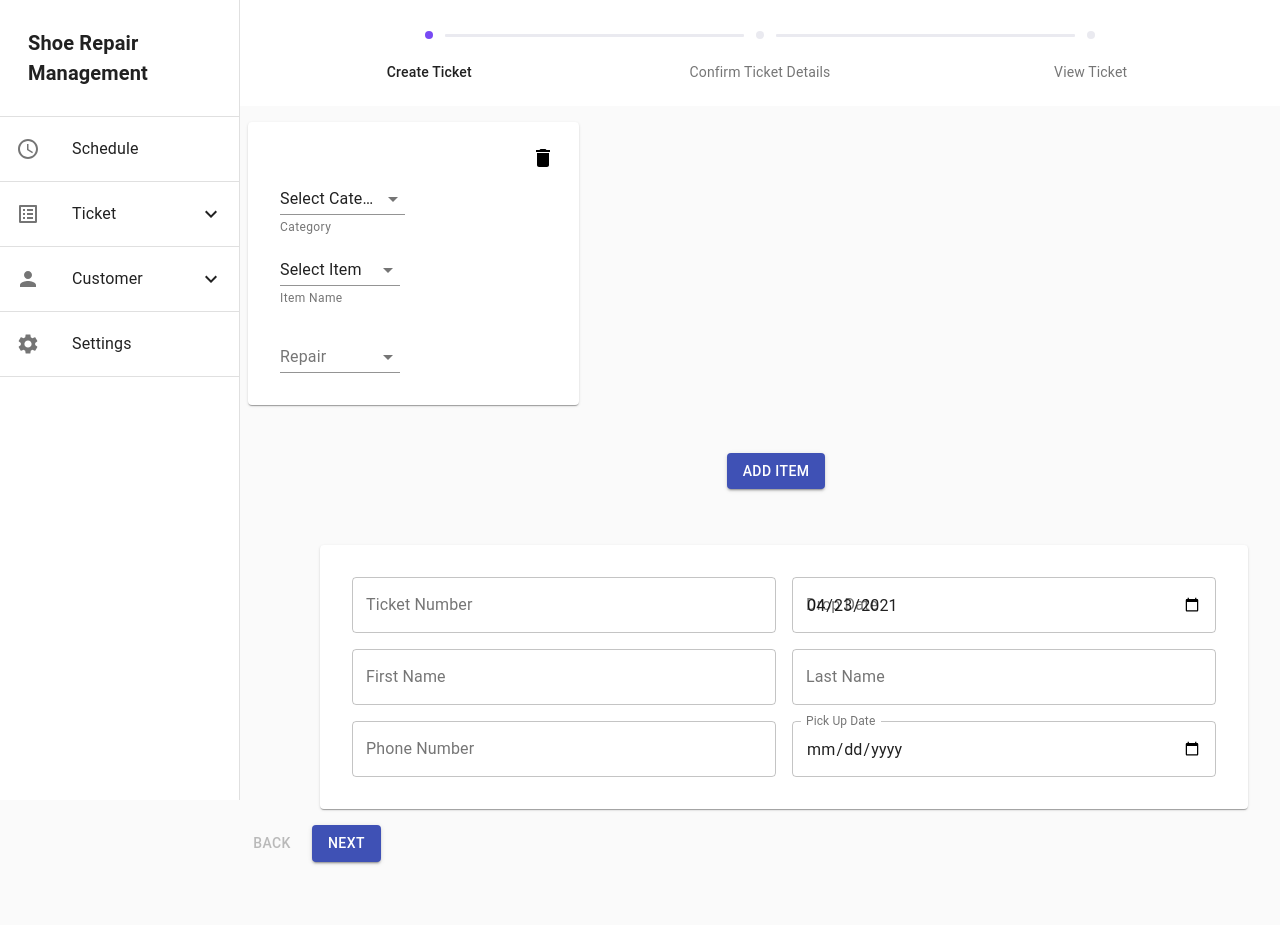
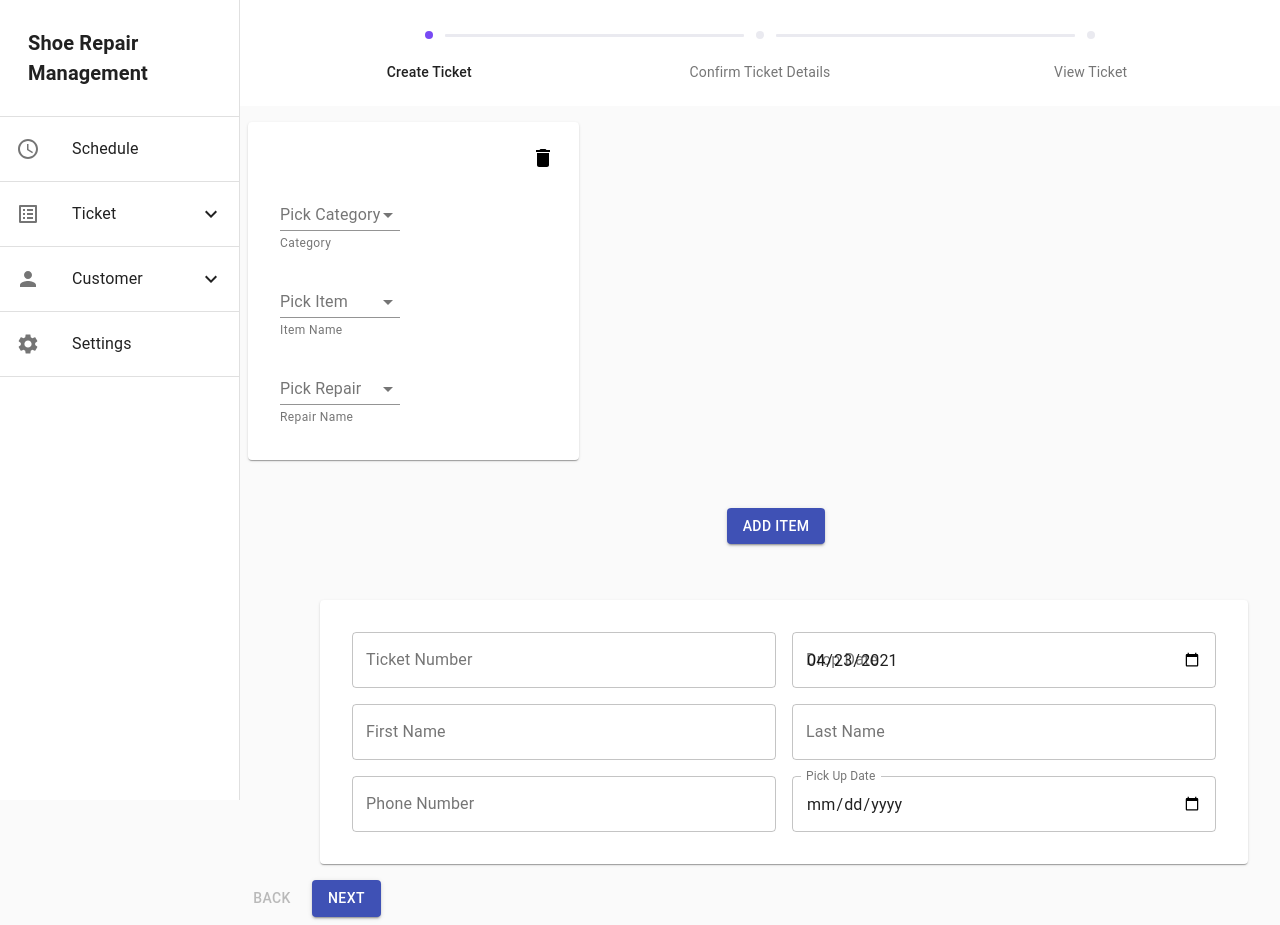
Before and after one commit to gosupark27/Shoe-Repair-Management, a React (Create React App) app in the folder client/: page /ticket in a window 1280 px wide. Before the commit the page ends 870 px from the top, so only its background shows below. Built offline with nearby package versions, Linux system fonts and the light colour scheme.

Commit message:
feat: Can edit item and save changes

```diff
--- a/client/src/component/Contexts/ItemListContext.js
+++ b/client/src/component/Contexts/ItemListContext.js
@@ -6,32 +6,34 @@ export const ItemListContext = createContext()
 export const ItemListProvider = (props) => {
     const [itemList, setItemList] = useState()
 
-    const removeItem = (index) => {
-        const newItemList = itemList.filter(item => item.id !== index);
-        setItemList(newItemList);
-    }
+    // const removeItem = (index) => {
+    //     const newItemList = itemList.filter(item => item.id !== index);
+    //     setItemList(newItemList);
+    // }
 
-    const updateItemList = (index, value, _prop) => {
-        const newItemList = itemList.map((item) => {
-            if (item.id === index) {
-                if (_prop === 'repair') {
-                    item[_prop].push(value)
-                }
-                item[_prop] = value;
-            }
-            return item;
-        });
-        setItemList(newItemList)
-    }
+    // const updateItemList = (index, value, _prop) => {
+    //     console.log('updateItemList is called')
+    //     const newItemList = itemList.map((item) => {
+    //         if (item.id === index) {
+    //             if (_prop === 'repair') {
+    //                 item[_prop].push(value)
+    //             }
+    //             item[_prop] = value;
+    //         }
+    //         return item;
+    //     });
+    //     console.log('updateItemList is called')
+    //     setItemList(newItemList)
+    // }
 
-    const addItem = () => {
-        let tempId = uuidv4();
-        let newItem = { id: tempId, itemName: '', repair: [], category: '' }
-        setItemList([...itemList, newItem])
-    };
+    // const addItem = () => {
+    //     let tempId = uuidv4();
+    //     let newItem = { id: tempId, itemName: '', repair: [], category: '' }
+    //     setItemList([...itemList, newItem])
+    // };
 
     return (
-        <ItemListContext.Provider value={[itemList, setItemList, removeItem, updateItemList, addItem]}>
+        <ItemListContext.Provider value={[itemList, setItemList]}>
             {props.children}
         </ItemListContext.Provider >
     )
--- a/client/src/component/createTicketForm.js
+++ b/client/src/component/createTicketForm.js
@@ -24,7 +24,7 @@ const useStyles = makeStyles(theme => ({
 const CreateTicketForm = () => {
     const classes = useStyles()
     const [ticketDetails, setTicketDetails] = useContext(TicketContext)
-    const [itemList, setItemList, removeItem, updateItemList, addItem] = useContext(ItemListContext)
+    const [itemList, setItemList] = useContext(ItemListContext)
 
     const initialItem = () => {
         if(ticketDetails.ticketItems === undefined || ticketDetails.ticketItems.length === 0){
@@ -60,30 +60,30 @@ const CreateTicketForm = () => {
     }
 
 
-    // const removeItem = (index) => {
-    //     const newItemList = itemList.filter(item => item.id !== index);
-    //     setItemList(newItemList);
-    // }
+    const removeItem = (index) => {
+        const newItemList = itemList.filter(item => item.id !== index);
+        setItemList(newItemList);
+    }
 
-    // const updateItemList = (index, value, _prop) => {
-    //     console.log('id:', index)
-    //     const newItemList = itemList.map((item) => {
-    //         if (item.id === index) {
-    //             if (_prop === 'repair') {
-    //                 item[_prop].push(value)
-    //             }
-    //             item[_prop] = value;
-    //         }
-    //         return item;
-    //     });
-    //     setItemList(newItemList)
-    // }
+    const updateItemList = (index, value, _prop) => {
+        console.log('id:', index)
+        const newItemList = itemList.map((item) => {
+            if (item.id === index) {
+                if (_prop === 'repair') {
+                    item[_prop].push(value)
+                }
+                item[_prop] = value;
+            }
+            return item;
+        });
+        setItemList(newItemList)
+    }
 
-    // const addItem = () => {
-    //     let tempId = uuidv4();
-    //     let newItem = { id: tempId, itemName: '', repair: [], category: '' }
-    //     setItemList([...itemList, newItem])
-    // };
+    const addItem = () => {
+        let tempId = uuidv4();
+        let newItem = { id: tempId, itemName: '', repair: [], category: '' }
+        setItemList([...itemList, newItem])
+    };
 
     // const setToCategory = (event) => {
     //     setCategory(event.target.value)
@@ -117,8 +117,8 @@ const CreateTicketForm = () => {
         <Grid container>
             <Grid container item xs={12} spacing={2}>
                 {
-                    ticketDetails?.ticketItems?.map(item => (
-                        <Item key={item.id} id={item.id} remove={removeItem} updateItemList={updateItemList} />
+                    ticketDetails.ticketItems?.map(item => (
+                        <Item key={item.id} id={item.id} remove={removeItem} update={updateItemList}/>
 
                     ))
                 }
--- a/client/src/component/editTicketForm.js
+++ b/client/src/component/editTicketForm.js
@@ -10,6 +10,7 @@ import CardContent from '@material-ui/core/CardContent';
 import Chip from '@material-ui/core/Chip';
 import Typography from '@material-ui/core/Typography';
 import { TicketContext } from './Contexts/TicketContext'
+import { ItemListContext } from './Contexts/ItemListContext'
 import Paper from '@material-ui/core/Paper';
 import CardHeader from '@material-ui/core/CardHeader';
 import IconButton from '@material-ui/core/IconButton';
@@ -28,6 +29,7 @@ const EditTicketForm = () => {
     // const savedTicket = useLocation().state
     // console.log(savedTicket.ticketItems)
     const [ticketDetails] = useContext(TicketContext)
+    const [itemList, setItemList] = useContext(ItemListContext)
     const [showComponent, setShowComponent] = useState(false)
     const [editId, setEditId] = useState(0)
 
@@ -40,7 +42,24 @@ const EditTicketForm = () => {
     const handleItemEdit = (id) => {
         setEditId(id)
     }
-    console.log('editTicketForm id:', editId)
+    const removeItem = (index) => {
+        const newItemList = itemList.filter(item => item.id !== index);
+        setItemList(newItemList);
+    }
+
+    const updateItemList = (index, value, _prop) => {
+        console.log('id:', index)
+        const newItemList = itemList.map((item) => {
+            if (item.id === index) {
+                if (_prop === 'repair') {
+                    item[_prop].push(value)
+                }
+                item[_prop] = value;
+            }
+            return item;
+        });
+        setItemList(newItemList)
+    }
 
     return (
         <Grid container style={{ margin: 10 }} spacing={2}>
@@ -52,7 +71,13 @@ const EditTicketForm = () => {
             <Grid container item xs={12} alignItems='center' justify='center' spacing={2}>
 
                 {ticketDetails.ticketItems.map(item => (
-                    item.id === editId ? (<Item id={editId}/>) : (
+                    item.id === editId ? (
+                        <>
+                            <Item key={item.id} id={item.id} remove={removeItem} update={updateItemList}/>
+                            <Button onClick={() => setEditId(0)}>Save Changes</Button>
+                        </>
+                    )
+                        : (
                             <Grid item xs={4} key={item.id}>
                                 <Container maxWidth="sm">
                                     <Card>
--- a/client/src/component/item.js
+++ b/client/src/component/item.js
@@ -19,7 +19,6 @@ import Button from "@material-ui/core/Button"
 import Paper from '@material-ui/core/Paper';
 import Container from '@material-ui/core/Container';
 import FormHelperText from '@material-ui/core/FormHelperText';
-import { ItemListContext } from './Contexts/ItemListContext'
 import { TicketContext } from './Contexts/TicketContext'
 import Input from '@material-ui/core/Input';
 import Chip from '@material-ui/core/Chip';
@@ -53,37 +52,35 @@ const useStyles = makeStyles(theme => ({
 }));
 
 
-const Item = ({id}) => {
-    // { id, remove, updateItemList }
-    console.log('item id:',id)
+const Item = ({ id, remove, update }) => {
+    console.log('item id:', id)
 
     const [ticketDetails] = useContext(TicketContext)
-    const [itemList, setItemList, removeItem, updateItemList, addItem] = useContext(ItemListContext)
-    const theme = useTheme()
     const classes = useStyles()
 
     const itemNameChange = (e) => {
         const value = e.target.value
-        updateItemList(id, value, 'itemName')
+        update(id, value, 'itemName')
     }
 
     const categoryChange = (e) => {
-        console.log('category change called')
+
         const value = e.target.value
-        updateItemList(id, value, 'category')
+        console.log('category change called', value, 'id:', id)
+        update(id, value, 'category')
 
     }
 
     const repairChange = (e) => {
         const value = e.target.value
-        updateItemList(id, value, 'repair')
+        update(id, value, 'repair')
 
     }
 
     const getItemName = (id) => {
         const item = ticketDetails.ticketItems.filter(item => item.id === id)
         if (item[0].itemName === "") {
-            return 'Select Item'
+            return ''
         }
         else
             return item[0].itemName
@@ -92,7 +89,7 @@ const Item = ({id}) => {
     const getCategory = (id) => {
         const item = ticketDetails.ticketItems.filter(item => item.id === id)
         if (item[0].category === "") {
-            return 'Select Category'
+            return ''
         }
         else
             return item[0].category
@@ -141,17 +138,19 @@ const Item = ({id}) => {
         <Grid item xs={4}>
             <Container component={Paper} className={classes.formWrapper}>
                 <Grid item xs={12} style={{ textAlign: 'right' }}>
-                    <DeleteIcon data-testid="delIcon" style={{ color: 'black' }} onClick={() => removeItem(id)} />
+                    <DeleteIcon data-testid="delIcon" style={{ color: 'black' }} onClick={() => remove(id)} />
                 </Grid>
-                <Grid container item xs={6}>
+                <Grid container item xs={12}>
                     <FormControl className={classes.formControl}>
+                    <InputLabel>Pick Category</InputLabel>
                         <Select
                             value={getCategory(id)}
                             onChange={categoryChange}
                             displayEmpty={true}
+                            fullWidth={true}
                             renderValue={() => getCategory(id)}
                             className={classes.selectEmpty}
-
+                            defaultValue="Select Category"
                         >
                             {Category.map(item =>
                                 <MenuItem key={item.id} value={item.name}>{item.name}</MenuItem>
@@ -162,6 +161,7 @@ const Item = ({id}) => {
                 </Grid>
                 <Grid item xs={6}>
                     <FormControl className={classes.formControl}>
+                    <InputLabel>Pick Item</InputLabel>
                         <Select
                             value={[...getItemName(id)]}
                             onChange={itemNameChange}
@@ -179,13 +179,14 @@ const Item = ({id}) => {
                 </Grid>
                 <Grid item xs={12}>
                     <FormControl className={classes.formControl}>
-                        <InputLabel>Repair</InputLabel>
+                        <InputLabel>Pick Repair</InputLabel>
                         <Select
+
                             multiple
                             value={getRepair(id)}
-                            style={{width:'100%'}}
+                            style={{ width: '100%' }}
                             onChange={repairChange}
-                            input={<Input fullWidth={true}/>}
+                            input={<Input fullWidth={true} />}
                             renderValue={(selected) => (
                                 <div className={classes.chips}>
                                     {selected.map((repair) => (
@@ -199,7 +200,9 @@ const Item = ({id}) => {
                                     {repair}
                                 </MenuItem>
                             ))}
+
                         </Select>
+                        <FormHelperText>Repair Name</FormHelperText>
                     </FormControl>
                 </Grid>
             </Container>
```
Lines whose indentation alone changed are shown as unchanged.
